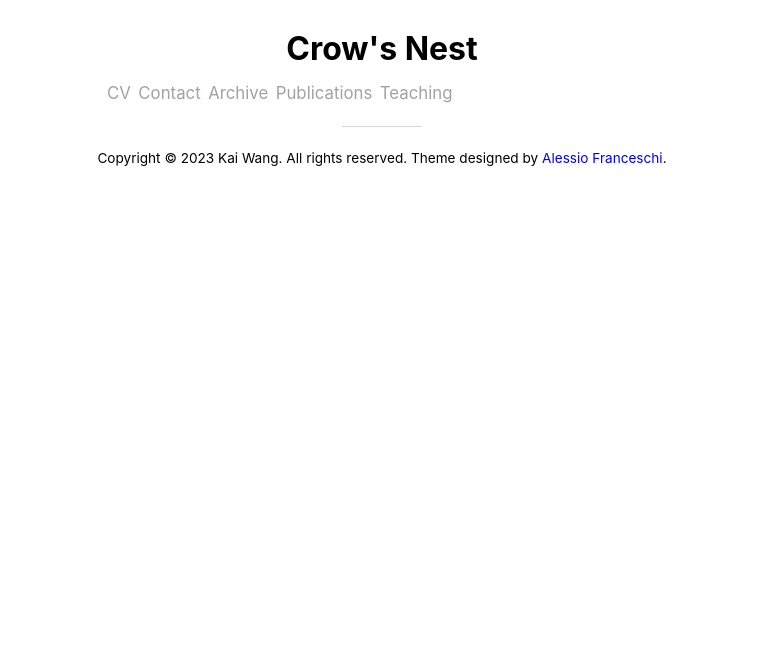
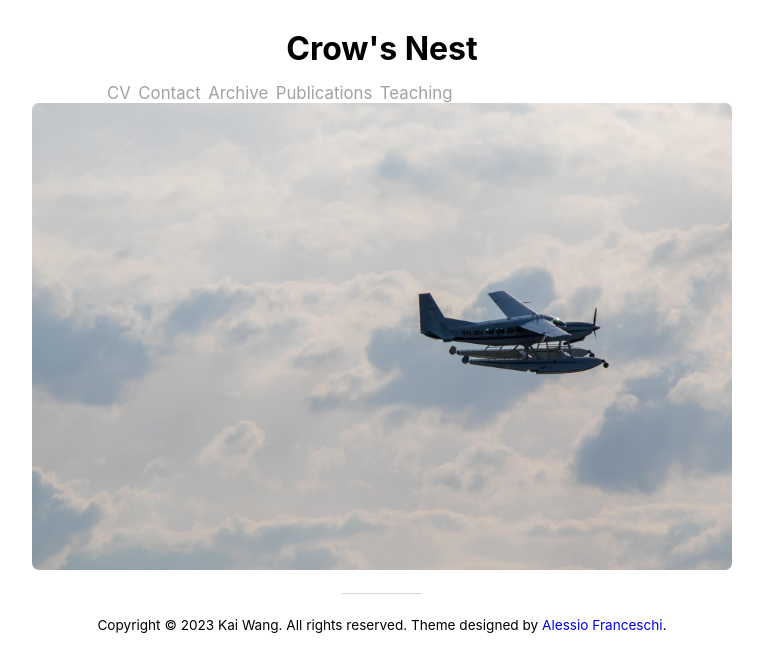
Before and after one commit to ICOTRT2024/Crow-Moon.github.io, a Jekyll site: the page built from index.html, in a window 1280 px wide. Shown: the top 672 px of the page, without its empty margins (258-1021 px from the left). Built offline with Jekyll 4.4.1, drawn with Linux system fonts in a browser that asks for light colours; nearby versions of some CDN libraries; the list of posts is cut into pages by our own code.

Commit message:
Update home.html

```diff
--- a/_layouts/home.html
+++ b/_layouts/home.html
@@ -2,6 +2,7 @@
 layout: default
 title: Home
 ---
+<img src="assets/img/airplane.jpg" alt="cover">
 
 {% if site.data.settings.posts.active %}
 {% for post in paginator.posts %}
```
